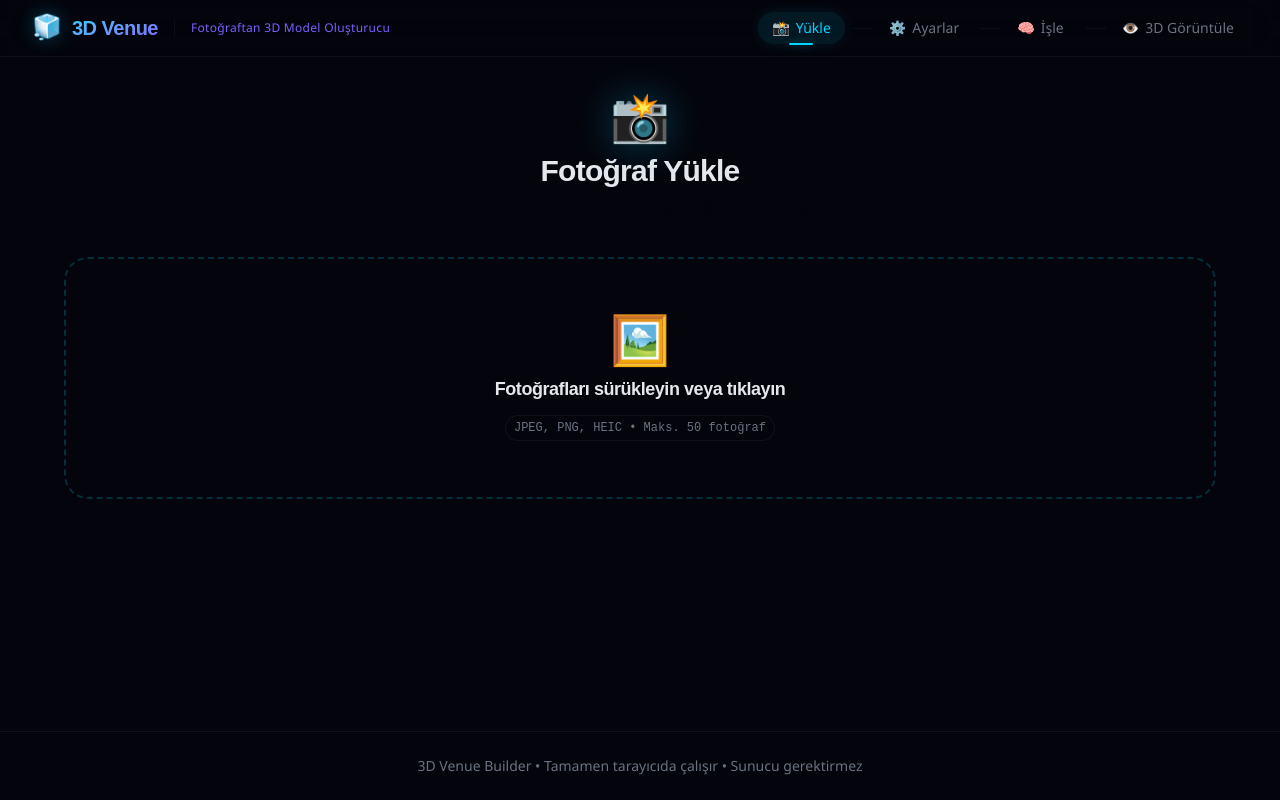
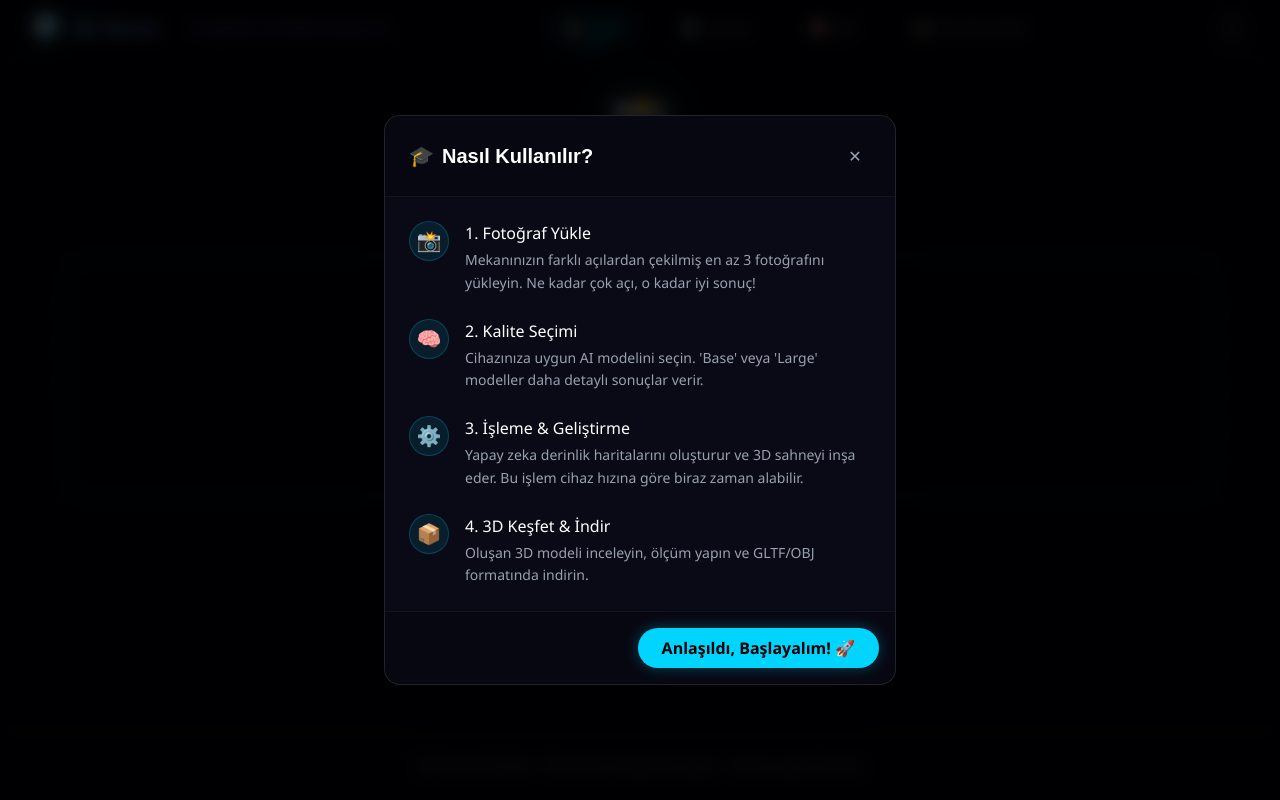
Before and after one commit to Optimus825482/3dvenue, a React (Vite) app: page / in a window 1280 px wide. Built offline with nearby package versions, Linux system fonts and the light colour scheme.

Commit message:
feat: ui/ux improvements (tutorial, new scan btn, settings refactor)

```diff
--- a/src/App.tsx
+++ b/src/App.tsx
@@ -1,4 +1,4 @@
-import { lazy, Suspense } from "react";
+import { lazy, Suspense, useState, useEffect } from "react";
 import { Header } from "./components/Header";
 import { PhotoUploader } from "./components/PhotoUploader";
 import { QualitySettings } from "./components/QualitySettings";
@@ -7,6 +7,8 @@ import { ErrorBoundary } from "./components/ErrorBoundary";
 import { ErrorDisplay } from "./components/ErrorDisplay";
 import { useAppState } from "./hooks/useAppState";
 import "./styles/index.css";
+
+import { TutorialModal } from "./components/TutorialModal";
 
 const Viewer3D = lazy(() =>
   import("./components/Viewer3D").then((m) => ({ default: m.Viewer3D })),
@@ -31,6 +33,17 @@ export default function App() {
     cancelProcessing,
   } = useAppState();
 
+  const [showTutorial, setShowTutorial] = useState(false);
+
+  // Auto-show tutorial on first visit
+  useEffect(() => {
+    const hasSeenTutorial = localStorage.getItem("hasSeenTutorial");
+    if (!hasSeenTutorial) {
+      setShowTutorial(true);
+      localStorage.setItem("hasSeenTutorial", "true");
+    }
+  }, []);
+
   return (
     <div className="relative min-h-screen flex flex-col bg-base text-gray-200">
       {state.error && (
@@ -39,7 +52,15 @@ export default function App() {
           onClear={() => dispatch({ type: "SET_ERROR", error: null })}
         />
       )}
-      <Header currentStep={state.step} />
+      <Header
+        currentStep={state.step}
+        onOpenTutorial={() => setShowTutorial(true)}
+      />
+
+      <TutorialModal
+        isOpen={showTutorial}
+        onClose={() => setShowTutorial(false)}
+      />
 
       <main className="flex-1 w-full max-w-7xl mx-auto px-4 py-6 md:px-8 md:py-10">
         {state.step === "upload" && (
--- a/src/components/Header.tsx
+++ b/src/components/Header.tsx
@@ -2,6 +2,7 @@ import type { AppStep } from "../types";
 
 interface Props {
   currentStep: AppStep;
+  onOpenTutorial: () => void;
 }
 
 const steps: { key: AppStep; label: string; icon: string }[] = [
@@ -11,7 +12,7 @@ const steps: { key: AppStep; label: string; icon: string }[] = [
   { key: "viewer", label: "3D Görüntüle", icon: "👁️" },
 ];
 
-export function Header({ currentStep }: Props) {
+export function Header({ currentStep, onOpenTutorial }: Props) {
   const currentIdx = steps.findIndex((s) => s.key === currentStep);
 
   return (
@@ -62,6 +63,14 @@ export function Header({ currentStep }: Props) {
           );
         })}
       </nav>
+
+      <button
+        onClick={onOpenTutorial}
+        className="ml-4 w-8 h-8 rounded-full border border-white/10 bg-white/5 hover:bg-white/10 flex items-center justify-center text-secondary transition-colors"
+        title="Nasıl Kullanılır?"
+      >
+        ?
+      </button>
     </header>
   );
 }
--- a/src/components/ProcessingView.tsx
+++ b/src/components/ProcessingView.tsx
@@ -112,10 +112,11 @@ export function ProcessingView({ progress, onCancel }: Props) {
                 Step {progress.current}/{progress.total}
               </span>
               <span>
-                EST_TIME:{" "}
-                {progress.estimatedTimeRemaining
+                TAHMİNİ SÜRE:{" "}
+                {progress.estimatedTimeRemaining &&
+                progress.estimatedTimeRemaining > 0
                   ? `${Math.ceil(progress.estimatedTimeRemaining / 1000)}s`
-                  : "--:--"}
+                  : "HESAPLANIYOR..."}
               </span>
             </div>
           </div>
--- a/src/components/QualitySettings.tsx
+++ b/src/components/QualitySettings.tsx
@@ -1,5 +1,6 @@
 import { QUALITY_ENHANCEMENTS } from "../types";
 import type { QualitySettings, AppAction, ModelSize } from "../types";
+import { useEffect, useState } from "react";
 
 interface Props {
   settings: QualitySettings;
@@ -44,6 +45,23 @@ export function QualitySettings({
 }: Props) {
   const activeCount = countActive(settings);
   const enhancements = QUALITY_ENHANCEMENTS.filter((e) => e.id !== "modelSize");
+  const [showAdvanced, setShowAdvanced] = useState(false);
+
+  useEffect(() => {
+    if (!settings.enableSmoothing) {
+      dispatch({
+        type: "SET_QUALITY",
+        settings: {
+          enableSmoothing: true,
+          enableMultiView: true,
+          enablePointCloud: true,
+          enableEnhancedNormals: true,
+          maxResolution: 1024,
+        },
+      });
+    }
+  }, []);
+
   function setModelSize(size: ModelSize) {
     dispatch({ type: "SET_QUALITY", settings: { modelSize: size } });
   }
@@ -167,7 +185,21 @@ export function QualitySettings({
         </div>
       </div>
 
-      {/* Enhancement Cards */}
+      {/* Advanced Settings Toggle */}
+      <div className="flex justify-center mb-6">
+        <button
+          type="button"
+          onClick={() => setShowAdvanced(!showAdvanced)}
+          className="flex items-center gap-2 text-xs text-primary/80 hover:text-primary transition-colors hover:underline"
+        >
+          <span>{showAdvanced ? "▼" : "▶"}</span>
+          Gelişmiş Ayarlar (Profesyonel)
+        </button>
+      </div>
+
+      {/* Enhancement Cards (Hidden by default) */}
+      {showAdvanced && (
+        <div className="animate-in slide-in-from-top-4 fade-in duration-300">
           <div className="grid grid-cols-1 md:grid-cols-2 gap-3 mb-8">
             {enhancements.map((item) => {
               const enabled = isEnabled(item.id);
@@ -273,6 +305,8 @@ export function QualitySettings({
               />
             </div>
           )}
+        </div>
+      )}
 
       <div className="sticky bottom-4 z-20 bg-base/80 backdrop-blur-lg p-4 rounded-2xl border border-white/10 shadow-[0_8px_30px_rgba(0,0,0,0.5)] flex flex-col md:flex-row items-center justify-between gap-4">
         <button
--- /dev/null
+++ b/src/components/TutorialModal.tsx
@@ -0,0 +1,80 @@
+import { createPortal } from "react-dom";
+
+interface Props {
+  isOpen: boolean;
+  onClose: () => void;
+}
+
+const STEPS = [
+  {
+    title: "1. Fotoğraf Yükle",
+    desc: "Mekanınızın farklı açılardan çekilmiş en az 3 fotoğrafını yükleyin. Ne kadar çok açı, o kadar iyi sonuç!",
+    icon: "📸",
+  },
+  {
+    title: "2. Kalite Seçimi",
+    desc: "Cihazınıza uygun AI modelini seçin. 'Base' veya 'Large' modeller daha detaylı sonuçlar verir.",
+    icon: "🧠",
+  },
+  {
+    title: "3. İşleme & Geliştirme",
+    desc: "Yapay zeka derinlik haritalarını oluşturur ve 3D sahneyi inşa eder. Bu işlem cihaz hızına göre biraz zaman alabilir.",
+    icon: "⚙️",
+  },
+  {
+    title: "4. 3D Keşfet & İndir",
+    desc: "Oluşan 3D modeli inceleyin, ölçüm yapın ve GLTF/OBJ formatında indirin.",
+    icon: "📦",
+  },
+];
+
+export function TutorialModal({ isOpen, onClose }: Props) {
+  if (!isOpen) return null;
+
+  return createPortal(
+    <div className="fixed inset-0 z-50 flex items-center justify-center p-4 bg-black/80 backdrop-blur-sm animate-in fade-in duration-300">
+      <div className="relative w-full max-w-lg bg-surface border border-white/10 rounded-2xl shadow-2xl overflow-hidden animate-in zoom-in-95 duration-300">
+        {/* Header */}
+        <div className="p-6 border-b border-white/5 bg-base/50 flex justify-between items-center">
+          <h2 className="text-xl font-display font-bold text-white flex items-center gap-2">
+            <span>🎓</span> Nasıl Kullanılır?
+          </h2>
+          <button
+            onClick={onClose}
+            className="w-8 h-8 rounded-full flex items-center justify-center text-gray-400 hover:bg-white/10 hover:text-white transition-colors"
+          >
+            ✕
+          </button>
+        </div>
+
+        {/* Content */}
+        <div className="p-6 space-y-6">
+          {STEPS.map((step, index) => (
+            <div key={index} className="flex gap-4">
+              <div className="flex-shrink-0 w-10 h-10 rounded-full bg-primary/10 flex items-center justify-center text-xl text-primary border border-primary/20">
+                {step.icon}
+              </div>
+              <div>
+                <h3 className="text-white font-medium mb-1">{step.title}</h3>
+                <p className="text-sm text-gray-400 leading-relaxed">
+                  {step.desc}
+                </p>
+              </div>
+            </div>
+          ))}
+        </div>
+
+        {/* Footer */}
+        <div className="p-4 bg-base/50 border-t border-white/5 flex justify-end">
+          <button
+            onClick={onClose}
+            className="px-6 py-2 bg-primary text-black font-semibold rounded-lg hover:bg-primary-light transition-colors shadow-[0_0_15px_rgba(0,212,255,0.3)]"
+          >
+            Anlaşıldı, Başlayalım! 🚀
+          </button>
+        </div>
+      </div>
+    </div>,
+    document.body,
+  );
+}
--- a/src/components/Viewer3D.tsx
+++ b/src/components/Viewer3D.tsx
@@ -78,7 +78,7 @@ export function Viewer3D({
             onClick={onNewProject}
             className="flex items-center gap-2 px-4 py-2 bg-black/60 backdrop-blur-md border border-white/10 rounded-full text-white/80 hover:bg-black/80 hover:text-white transition-all text-sm font-medium"
           >
-            ← Proje
+            ← ✨ Yeni Tarama
           </button>
 
           <div className="bg-black/40 backdrop-blur-md rounded-2xl p-3 border border-white/5">
```
Lines whose indentation alone changed are shown as unchanged.
